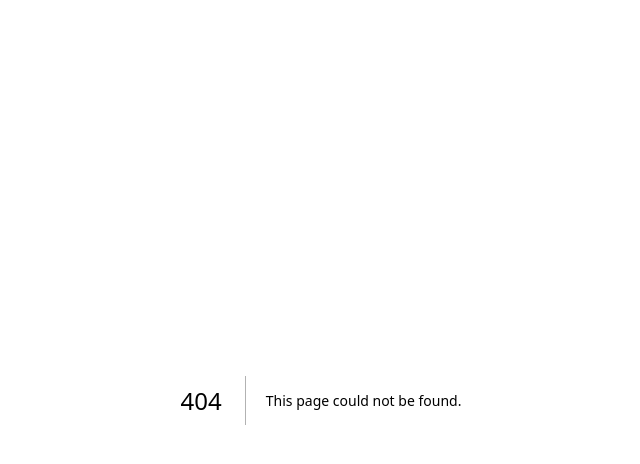
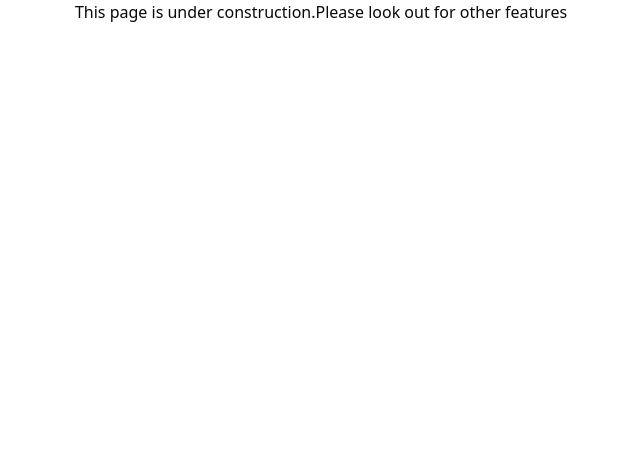
Before and after one commit to Vihu360/Morphia-Ai, a Next.js app: page /competitoranalysis in a window 1280 px wide. Before the commit this address had no page. Shown: the top 464 px of the page, without its empty margins (319-959 px from the left). Built offline with nearby package versions, Linux system fonts and the light colour scheme.

Commit message:
deployment fix

```diff
--- /dev/null
+++ b/src/app/(app)/(projects)/competitoranalysis/page.tsx
@@ -0,0 +1,13 @@
+import React from 'react'
+
+const page = () => {
+	return (
+		<div className='w-full h-full flex justify-center items-center'>
+
+			This page is under construction.Please look out for other features
+
+		</div>
+	)
+}
+
+export default page
--- a/src/app/(app)/(projects)/test/page.tsx
+++ /dev/null
@@ -1,13 +0,0 @@
-"use client"
-import { CardHoverEffect } from '@/components/cards'
-import React from 'react'
-
-const page = () => {
-	return (
-		<div>
-			<CardHoverEffect />
-		</div>
-	)
-}
-
-export default page
--- a/tailwind.config.ts
+++ b/tailwind.config.ts
@@ -1,15 +1,31 @@
 // Import required packages and types
 import type { Config } from "tailwindcss";
-import { defaultTheme } from "tailwindcss/defaultTheme";
 import colors from "tailwindcss/colors";
-import flattenColorPalette from "tailwindcss/lib/util/flattenColorPalette";
 
 // Function to add color variables
-function addVariablesForColors({ addBase, theme }: any) {
-  const allColors = flattenColorPalette(theme("colors"));
-  const newVars = Object.fromEntries(
-    Object.entries(allColors).map(([key, val]) => [`--${key}`, val])
-  );
+function addVariablesForColors({ addBase }: any) {
+  // Define your colors directly
+  const newVars = {
+    "--border": colors.gray[200],
+    "--input": colors.gray[100],
+    "--ring": colors.blue[500],
+    "--background": colors.white,
+    "--foreground": colors.black,
+    "--primary": colors.blue[600],
+    "--primary-foreground": colors.white,
+    "--secondary": colors.green[600],
+    "--secondary-foreground": colors.white,
+    "--destructive": colors.red[600],
+    "--destructive-foreground": colors.white,
+    "--muted": colors.gray[500],
+    "--muted-foreground": colors.white,
+    "--accent": colors.yellow[600],
+    "--accent-foreground": colors.black,
+    "--popover": colors.white,
+    "--popover-foreground": colors.black,
+    "--card": colors.white,
+    "--card-foreground": colors.black,
+  };
 
   addBase({
     ":root": newVars,
```
Also changed, not shown: src/app/api/(auth)/logout/route.tsx (renamed from src/app/api/logout/route.tsx), src/app/api/(auth)/signin/route.tsx (renamed from src/app/api/signin/route.tsx), src/app/api/(auth)/signup/route.tsx (renamed from src/app/api/signup/route.tsx), src/app/api/(auth)/verifycode/route.tsx (renamed from src/app/api/verifycode/route.tsx), src/app/api/(brand)/brandcreation/route.tsx (renamed from src/app/api/brandcreation/route.tsx), src/app/api/(brand)/deletebrand/route.tsx (renamed from src/app/api/deletebrand/route.tsx), src/app/api/(brand)/getAllBrandsUsers/route.tsx (renamed from src/app/api/getAllBrandsUsers/route.tsx), src/app/api/competitor-analysis/route.tsx (renamed from src/app/api/competitor-analysis/page.tsx).
